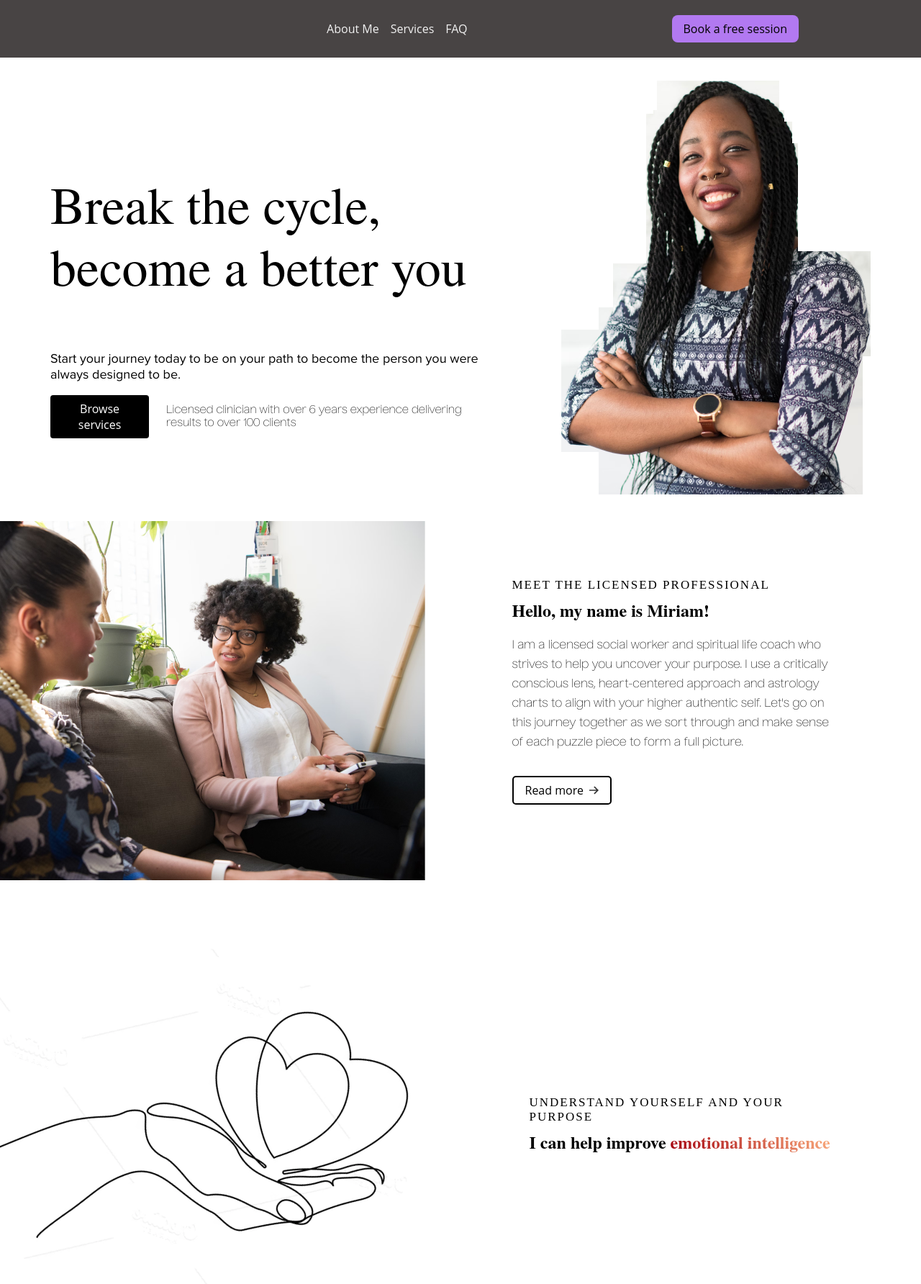
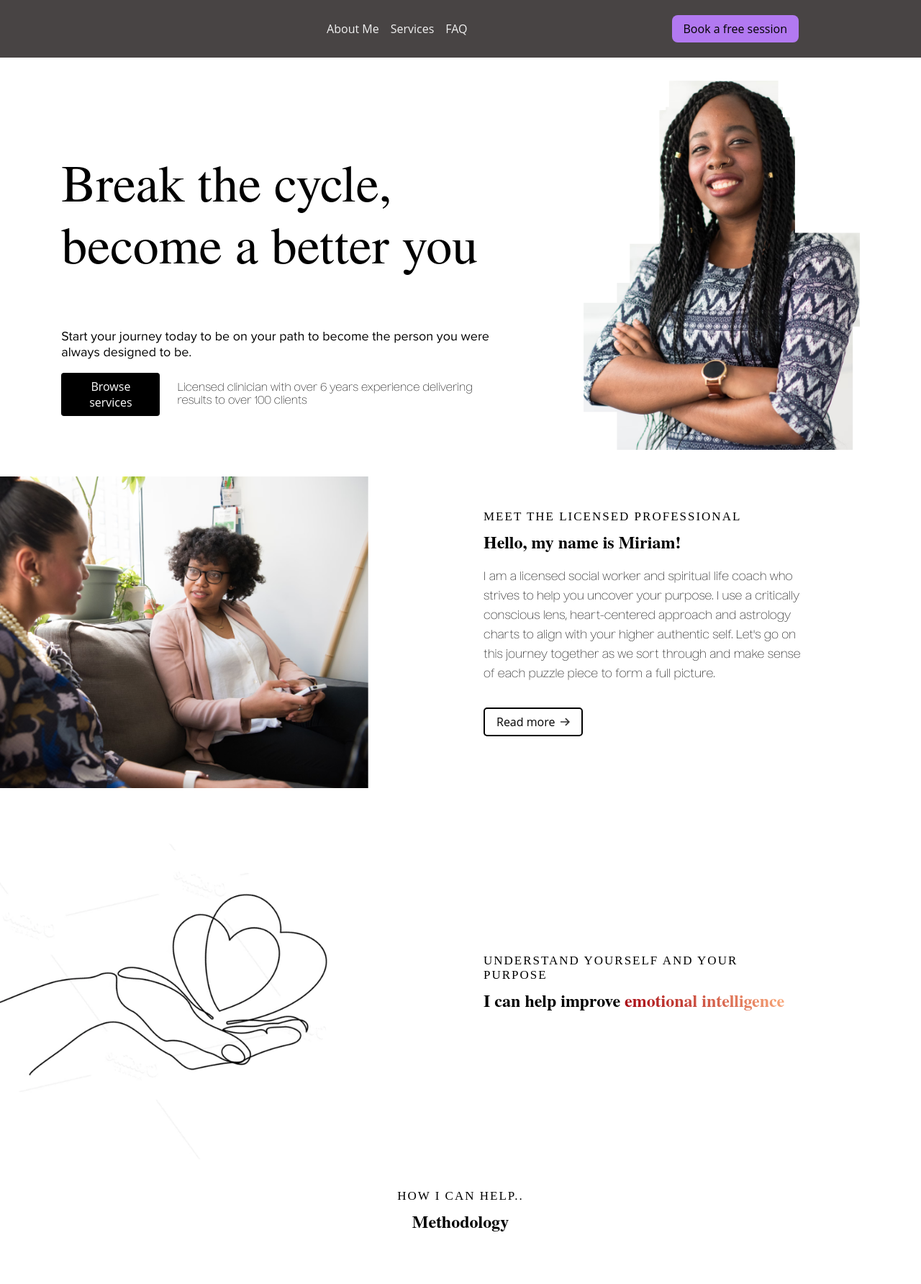
Before and after one commit to Adam-Thometz/Cosmic-Healing, a React (Create React App) app: page / in a window 1280 px wide. Shown: the top 1784 px of the page at 72% size. Built offline with nearby package versions, Linux system fonts and the light colour scheme; a web font is replaced by a local one.

Commit message:
made images responsive

```diff
--- a/src/can-help-with/CanHelpWith.css
+++ b/src/can-help-with/CanHelpWith.css
@@ -1,6 +1,14 @@
 .CanHelpWith {
   display: flex;
   align-items: center;
+}
+
+.CanHelpWith-img-wrapper {
+  width: 40%;
+}
+
+.CanHelpWith-img-wrapper img {
+  width: 100%;
 }
 
 .CanHelpWith-text-wrapper {
--- a/src/hero/Hero.css
+++ b/src/hero/Hero.css
@@ -3,6 +3,14 @@
   align-items: center;
   justify-content: space-evenly;
   margin: 32px auto;
+}
+
+.Hero-img-wrapper {
+  width: 30%;
+}
+
+.Hero-img-wrapper img {
+  width: 100%;
 }
 
 .Hero-text-wrapper {
--- a/src/meet-professional/MeetProfessional.css
+++ b/src/meet-professional/MeetProfessional.css
@@ -2,6 +2,14 @@
   display: flex;
   justify-content: space-between;
   align-items: center;
+}
+
+.MeetProfessional-img-wrapper {
+  width: 40%;
+}
+
+.MeetProfessional-img-wrapper img {
+  width: 100%;
 }
 
 .MeetProfessional-text-wrapper {
```
